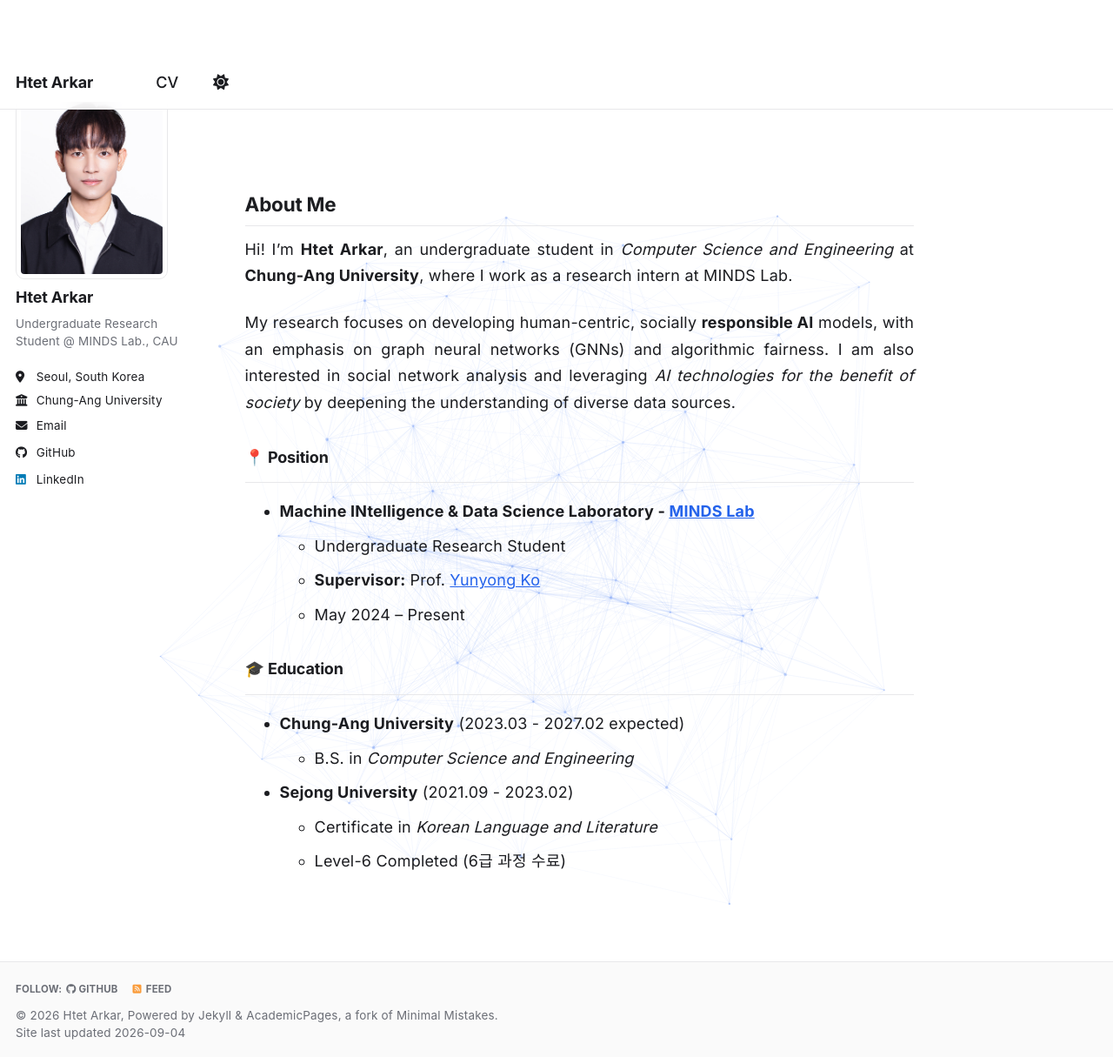
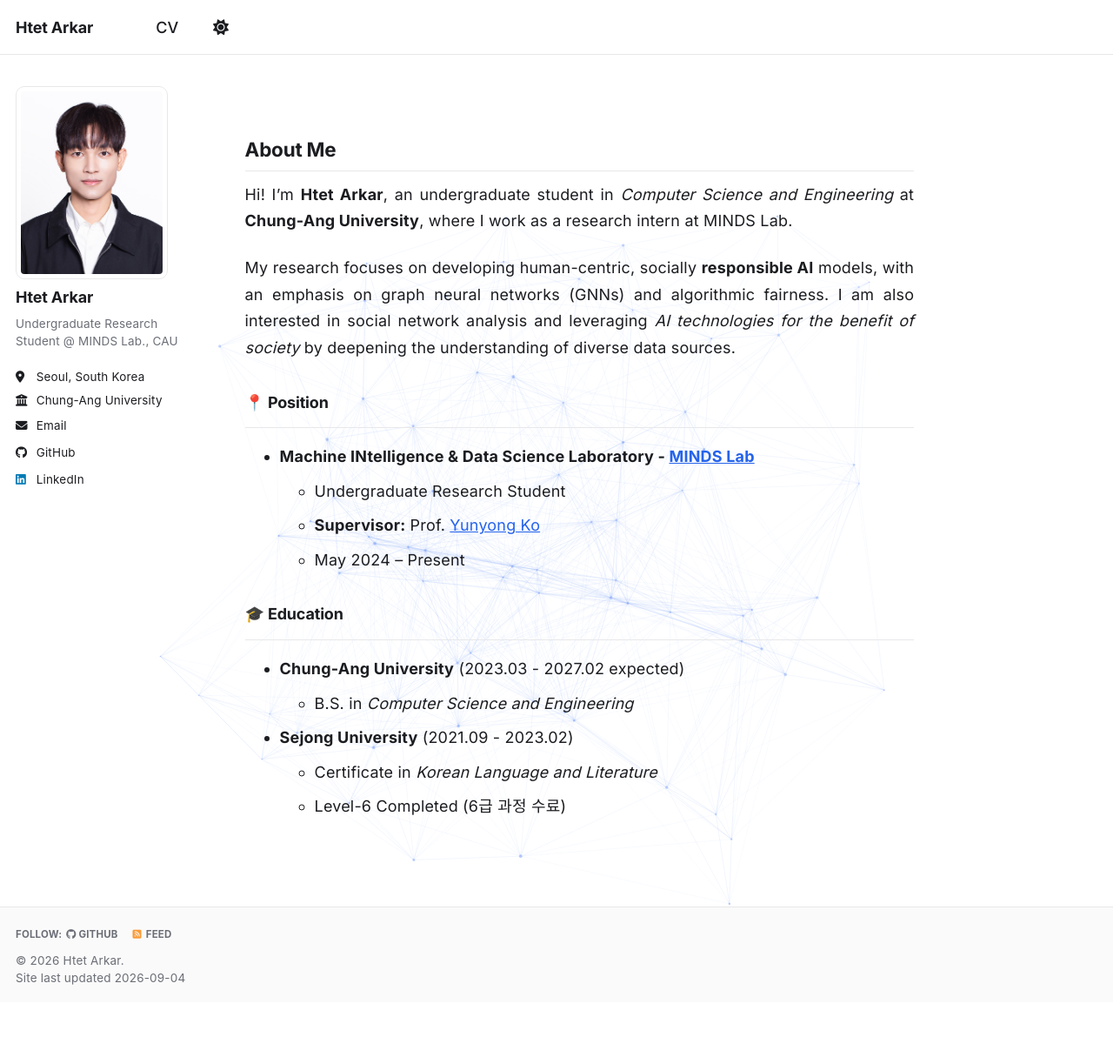
Before and after one commit to hak3601/hak3601.github.io, a Jekyll site: the page built from _pages/about.md, in a window 1280 px wide and 1215 px high. Shown: the whole window at 87% size. Built offline with Jekyll 4.4.1, drawn with Linux system fonts in a browser that asks for light colours; a script bundle is joined from its source files by our own code; library files that are not in the unit come from our copies; part of the change alters nothing that is shown.

Commit message:
design changed

```diff
--- a/_includes/footer.html
+++ b/_includes/footer.html
@@ -20,6 +20,6 @@
 {% endif %}
 
 <div class="page__footer-copyright">
-  &copy; {{ site.time | date: '%Y' }} {{ site.name | default: site.title }}, {{ site.data.ui-text[site.locale].powered_by | default: "Powered by" }} <a href="https://jekyllrb.com" rel="nofollow">Jekyll</a> &amp; <a href="https://github.com/academicpages/academicpages.github.io">AcademicPages</a>, a fork of <a href="https://mademistakes.com/work/minimal-mistakes-jekyll-theme/" rel="nofollow">Minimal Mistakes</a>.<br />
+  &copy; {{ site.time | date: '%Y' }} {{ site.name | default: site.title }}.<br />
   Site last updated {{ "now" | date: '%Y-%m-%d' }}
 </div>
--- a/assets/css/custom.css
+++ b/assets/css/custom.css
@@ -48,13 +48,18 @@ body {
 }
 
 body,
-.masthead,
 #main,
 .page__footer {
   position: relative;
 }
 
-.masthead,
+.masthead {
+  position: fixed;
+  top: 0;
+  width: 100%;
+  z-index: 20;
+}
+
 .page__footer {
   z-index: 2;
 }
--- a/assets/js/social-network.js
+++ b/assets/js/social-network.js
@@ -7,7 +7,7 @@
   if (!context) return;
 
   const reducedMotion = window.matchMedia("(prefers-reduced-motion: reduce)");
-  const pointer = { x: 0, y: 0, active: false };
+  const pointer = { x: 0, y: 0, screenX: 0, screenY: 0, active: false, dragging: false };
   const nodes = [];
   let animationFrame;
   let width = 0;
@@ -41,7 +41,7 @@
     if (reducedMotion.matches) draw();
   }
 
-  function draw() {
+  function draw(time = 0) {
     const isDark = document.documentElement.dataset.theme === "dark";
     const color = isDark ? "91, 141, 239" : "37, 99, 235";
     const centerX = width / 2;
@@ -84,23 +84,70 @@
       context.arc(node.x, node.y, node.size, 0, Math.PI * 2);
       context.fill();
     });
+
+    if (pointer.active) {
+      const nearest = projected
+        .map((node) => ({ node, distance: Math.hypot(node.x - pointer.screenX, node.y - pointer.screenY) }))
+        .sort((first, second) => first.distance - second.distance)
+        .slice(0, 3);
+
+      if (pointer.dragging) {
+        context.setLineDash([5, 7]);
+        context.lineDashOffset = -time * 0.03;
+        context.lineWidth = 1.4;
+        nearest.forEach(({ node, distance }) => {
+          if (distance > Math.min(width, height) * 0.27) return;
+          context.strokeStyle = `rgba(${color}, ${Math.max(0.18, 0.58 - distance / (Math.min(width, height) * 0.7))})`;
+          context.beginPath();
+          context.moveTo(pointer.screenX, pointer.screenY);
+          context.lineTo(node.x, node.y);
+          context.stroke();
+        });
+        context.setLineDash([]);
+        context.lineDashOffset = 0;
+      }
+
+      context.fillStyle = `rgba(${color}, 0.95)`;
+      context.shadowColor = `rgba(${color}, 0.8)`;
+      context.shadowBlur = pointer.dragging ? 18 : 11;
+      context.beginPath();
+      context.arc(pointer.screenX, pointer.screenY, pointer.dragging ? 5.5 : 4, 0, Math.PI * 2);
+      context.fill();
+      context.shadowBlur = 0;
+    }
   }
 
   function animate(time) {
     const pointerRotation = pointer.active ? pointer.x * 0.08 : 0;
     rotation = reducedMotion.matches ? 0 : time * 0.00008 + pointerRotation;
-    draw();
+    draw(time);
     if (!reducedMotion.matches) animationFrame = window.requestAnimationFrame(animate);
   }
 
   function updatePointer(event) {
     pointer.x = event.clientX / width - 0.5;
     pointer.y = event.clientY / height - 0.5;
+    pointer.screenX = event.clientX;
+    pointer.screenY = event.clientY;
     pointer.active = true;
+    if (reducedMotion.matches) draw(performance.now());
+  }
+
+  function startDragging(event) {
+    updatePointer(event);
+    pointer.dragging = true;
+  }
+
+  function stopDragging() {
+    pointer.dragging = false;
+    if (reducedMotion.matches) draw(performance.now());
   }
 
   window.addEventListener("resize", resize);
   window.addEventListener("pointermove", updatePointer, { passive: true });
+  window.addEventListener("pointerdown", startDragging, { passive: true });
+  window.addEventListener("pointerup", stopDragging, { passive: true });
+  window.addEventListener("pointercancel", stopDragging, { passive: true });
   reducedMotion.addEventListener("change", () => {
     window.cancelAnimationFrame(animationFrame);
     animate(performance.now());
```
